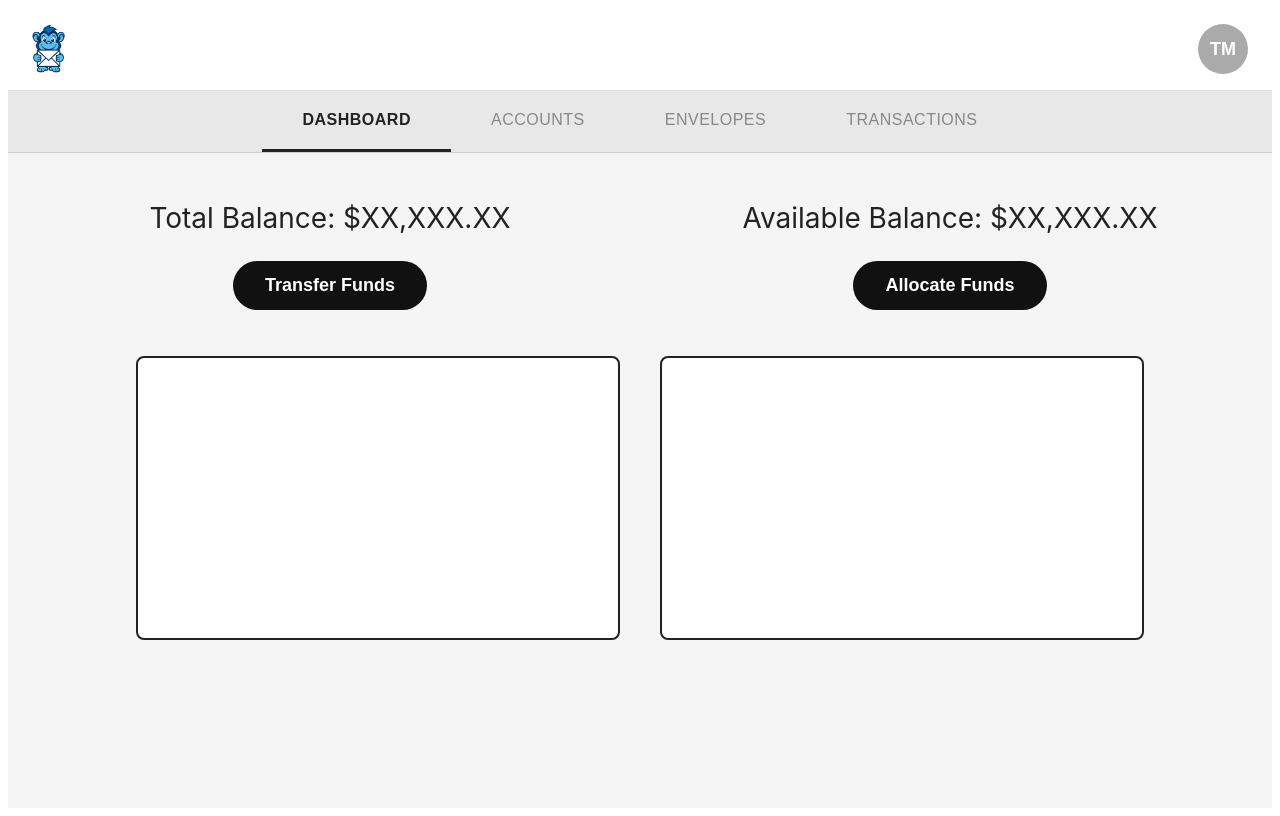
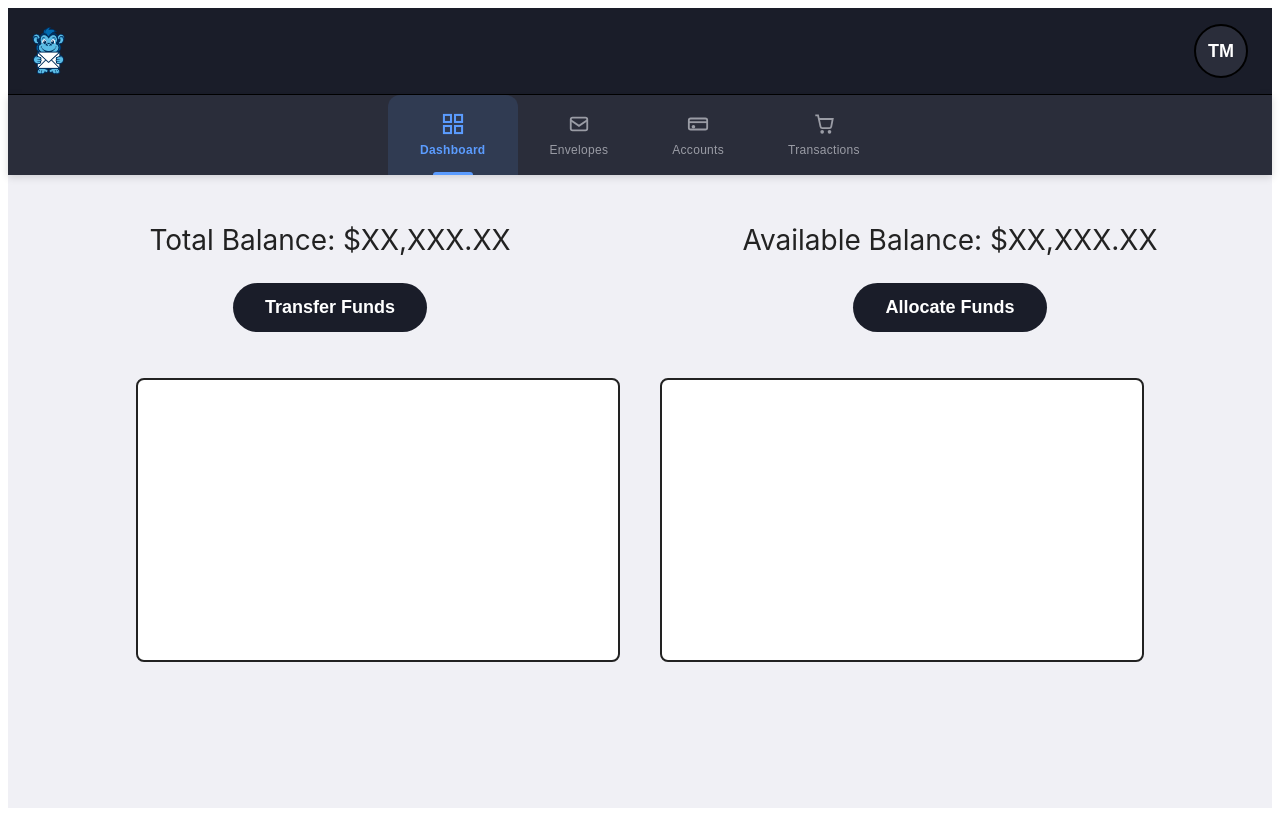
Before and after one commit to cdvchek/g7-mern-project, a Next.js app in the folder frontend-web/: page /DashboardPage in a window 1280 px wide. Built offline with nearby package versions, Linux system fonts and the light colour scheme.

Commit message:
wip, messing with icons and colors

```diff
--- a/frontend-web/src/components/Dashboard.module.css
+++ b/frontend-web/src/components/Dashboard.module.css
@@ -2,7 +2,7 @@
   display: flex;
   flex-direction: column;
   height: 100vh;
-  background: #f5f5f5;
+  background: #f0f0f5;
   color: #222;
   font-family: Inter, system-ui, Arial, sans-serif;
 }
@@ -12,8 +12,8 @@
   justify-content: space-between;
   align-items: center;
   padding: 16px 24px;
-  background: #fff;
-  border-bottom: 1px solid #e0e0e0;
+  background: #1a1d29;
+  border-bottom: 1px solid #000;
 }
 
 .logo {
@@ -40,41 +40,71 @@
   display: flex;
   justify-content: center;
   align-items: center;
-  background: #e8e8e8;
-  border-bottom: 1px solid #d0d0d0;
+  background: #2a2d3a;
   padding: 0;
   gap: 0;
+  box-shadow: 0 2px 8px rgba(0, 0, 0, 0.15);
 }
 
 .navButton {
   background: none;
   border: none;
-  font-size: 16px;
+  font-size: 12px;
   cursor: pointer;
-  color: #888;
-  font-weight: 400;
-  letter-spacing: 0.5px;
-  padding: 20px 40px;
-  transition: color 0.2s ease;
-  border-bottom: 3px solid transparent;
+  color: #9a9ca5;
+  font-weight: 500;
+  letter-spacing: 0.3px;
+  padding: 18px 32px;
+  transition: all 0.3s ease;
   position: relative;
+  display: flex;
+  flex-direction: column;
+  align-items: center;
+  gap: 8px;
 }
 
 .navButton:hover {
-  color: #555;
+  color: #c5c7d0;
+  background: rgba(91, 156, 255, 0.08);
 }
 
 .activeButton {
-  background: none;
+  background: rgba(91, 156, 255, 0.12);
   border: none;
-  font-size: 16px;
+  font-size: 12px;
   cursor: pointer;
-  color: #222;
-  font-weight: 700;
-  letter-spacing: 0.5px;
-  padding: 20px 40px;
-  border-bottom: 3px solid #222;
+  color: #5b9cff;
+  font-weight: 600;
+  letter-spacing: 0.3px;
+  padding: 18px 32px;
   position: relative;
+  display: flex;
+  flex-direction: column;
+  align-items: center;
+  gap: 8px;
+  border-radius: 12px 12px 0 0;
+}
+
+.activeButton::after {
+  content: '';
+  position: absolute;
+  bottom: 0;
+  left: 50%;
+  transform: translateX(-50%);
+  width: 40px;
+  height: 3px;
+  background: #5b9cff;
+  border-radius: 3px 3px 0 0;
+}
+
+.navIcon {
+  width: 22px;
+  height: 22px;
+  transition: transform 0.3s ease;
+}
+
+.activeButton .navIcon {
+  transform: scale(1.1);
 }
 
 .container {
@@ -133,12 +163,12 @@
 }
 
 .btnPrimary {
-  background: #111;
+  background: #1a1d29;
   color: #fff;
 }
 
 .btnPrimary:hover {
-  background: #000;
+  background: #0f1118;
 }
 
 .btnAccent {
--- a/frontend-web/src/components/Navbar.js
+++ b/frontend-web/src/components/Navbar.js
@@ -1,4 +1,4 @@
-"use client";
+"use client"
 import styles from "./Dashboard.module.css";
 
 export default function Navbar({ activeTab, setActiveTab }) {
@@ -8,28 +8,48 @@ export default function Navbar({ activeTab, setActiveTab }) {
                 className={activeTab === "home" ? styles.activeButton : styles.navButton}
                 onClick={() => setActiveTab("home")}
             >
-                DASHBOARD
+                <svg className={styles.navIcon} viewBox="0 0 24 24" fill="none" stroke="currentColor" strokeWidth="2">
+                    <rect x="3" y="3" width="7" height="7" />
+                    <rect x="14" y="3" width="7" height="7" />
+                    <rect x="14" y="14" width="7" height="7" />
+                    <rect x="3" y="14" width="7" height="7" />
+                </svg>
+                Dashboard
+            </button>
+
+            <button
+                className={activeTab === "envelopes" ? styles.activeButton : styles.navButton}
+                onClick={() => setActiveTab("envelopes")}
+            >
+                <svg className={styles.navIcon} viewBox="0 0 24 24" fill="none" stroke="currentColor" strokeWidth="2">
+                    <rect x="3" y="5" width="18" height="14" rx="2" />
+                    <path d="M3 8l9 6l9-6" />
+                </svg>
+                Envelopes
             </button>
 
             <button
                 className={activeTab === "accounts" ? styles.activeButton : styles.navButton}
                 onClick={() => setActiveTab("accounts")}
             >
-                ACCOUNTS
-            </button>
-
-            <button
-                className={activeTab === "envelopes" ? styles.activeButton : styles.navButton}
-                onClick={() => setActiveTab("envelopes")}
-            >
-                ENVELOPES
+                <svg className={styles.navIcon} viewBox="0 0 24 24" fill="none" stroke="currentColor" strokeWidth="2">
+                    <rect x="2" y="6" width="20" height="12" rx="2" />
+                    <path d="M2 10h20" />
+                    <circle cx="7" cy="15" r="1" fill="currentColor" />
+                </svg>
+                Accounts
             </button>
 
             <button
                 className={activeTab === "transactions" ? styles.activeButton : styles.navButton}
                 onClick={() => setActiveTab("transactions")}
             >
-                TRANSACTIONS
+                <svg className={styles.navIcon} viewBox="0 0 24 24" fill="none" stroke="currentColor" strokeWidth="2">
+                    <circle cx="10" cy="20.5" r="1" />
+                    <circle cx="18" cy="20.5" r="1" />
+                    <path d="M2.5 2.5h3l2.7 12.4a2 2 0 0 0 2 1.6h7.7a2 2 0 0 0 2-1.6l1.6-8.4H7.1" />
+                </svg>
+                Transactions
             </button>
         </nav>
     );
--- a/frontend-web/src/components/Settings.module.css
+++ b/frontend-web/src/components/Settings.module.css
@@ -13,15 +13,16 @@
   width: 50px;
   height: 50px;
   border-radius: 50%;
-  background: #aaa;
+  background: #2a2d3a;
   display: flex;
   align-items: center;
   justify-content: center;
   transition: background 0.2s ease;
+  border: 2px solid #000;
 }
 
 .avatarButton:hover .avatar {
-  background: #999;
+  background: #363a4a;
 }
 
 .initials {
@@ -35,11 +36,12 @@
   top: 60px;
   right: 0;
   width: 280px;
-  background: #d5d5d5;
-  border-radius: 8px;
+  background: #f0f0f5;
+  border-radius: 12px;
   box-shadow: 0 4px 12px rgba(0, 0, 0, 0.15);
   z-index: 1000;
   overflow: hidden;
+  border: 1px solid #e0e0e5;
 }
 
 .userInfo {
@@ -47,17 +49,19 @@
   align-items: center;
   padding: 16px;
   gap: 12px;
+  background: #fff;
 }
 
 .avatarLarge {
   width: 48px;
   height: 48px;
   border-radius: 50%;
-  background: #888;
+  background: #2a2d3a;
   display: flex;
   align-items: center;
   justify-content: center;
   flex-shrink: 0;
+  border: 2px solid #000;
 }
 
 .initialsLarge {
@@ -80,7 +84,7 @@
 
 .userEmail {
   font-size: 13px;
-  color: #555;
+  color: #666;
   white-space: nowrap;
   overflow: hidden;
   text-overflow: ellipsis;
@@ -91,7 +95,7 @@
   border: none;
   cursor: pointer;
   padding: 4px;
-  color: #555;
+  color: #5b9cff;
   display: flex;
   align-items: center;
   justify-content: center;
@@ -100,17 +104,18 @@
 }
 
 .expandButton:hover {
-  background: rgba(0, 0, 0, 0.1);
+  background: rgba(91, 156, 255, 0.1);
 }
 
 .divider {
   height: 1px;
-  background: #bbb;
-  margin: 0 16px;
+  background: #d0d0d5;
+  margin: 0;
 }
 
 .optionsSection {
   padding: 12px;
+  background: #fff;
 }
 
 .optionsLabel {
@@ -134,20 +139,21 @@
   color: #222;
   font-size: 15px;
   font-weight: 500;
-  border-radius: 6px;
-  transition: background 0.2s ease;
+  border-radius: 8px;
+  transition: background 0.2s ease, color 0.2s ease;
   text-align: left;
 }
 
 .menuItem:hover {
-  background: rgba(0, 0, 0, 0.08);
+  background: rgba(91, 156, 255, 0.1);
+  color: #5b9cff;
 }
 
 .icon {
-  color: #555;
+  color: #666;
   flex-shrink: 0;
 }
 
 .menuItem:hover .icon {
-  color: #222;
+  color: #5b9cff;
 }
```
